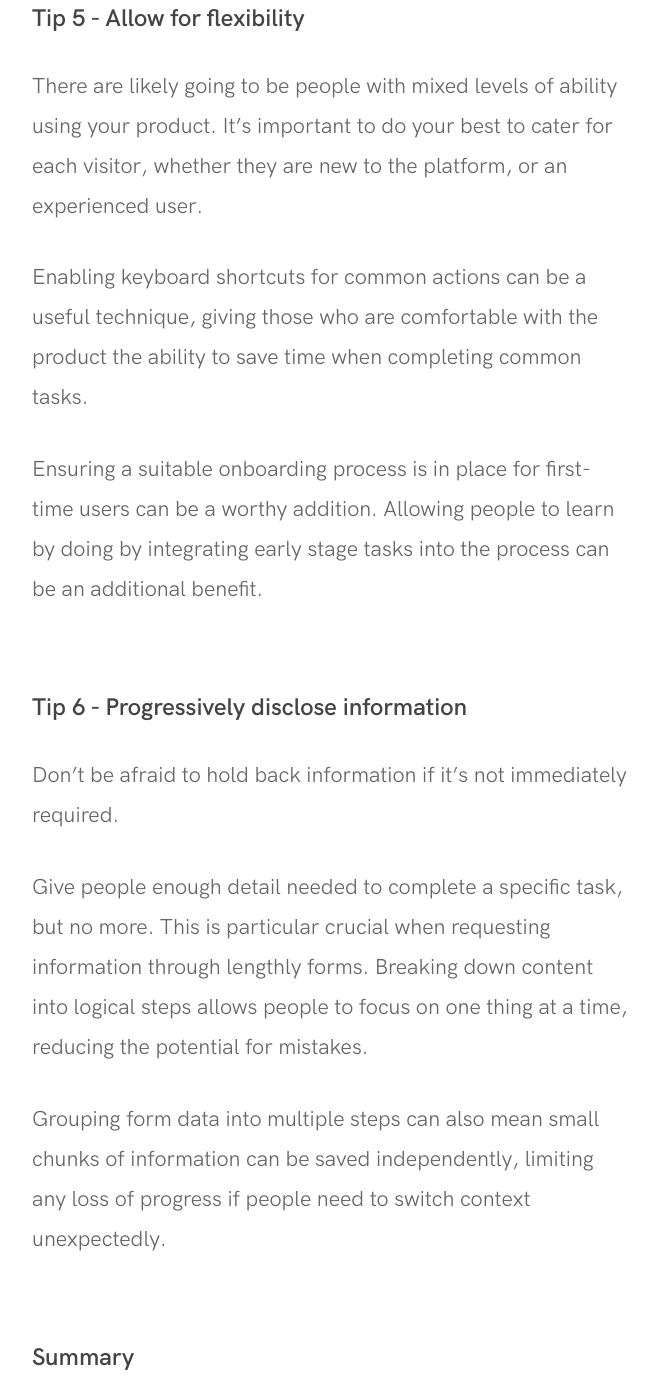
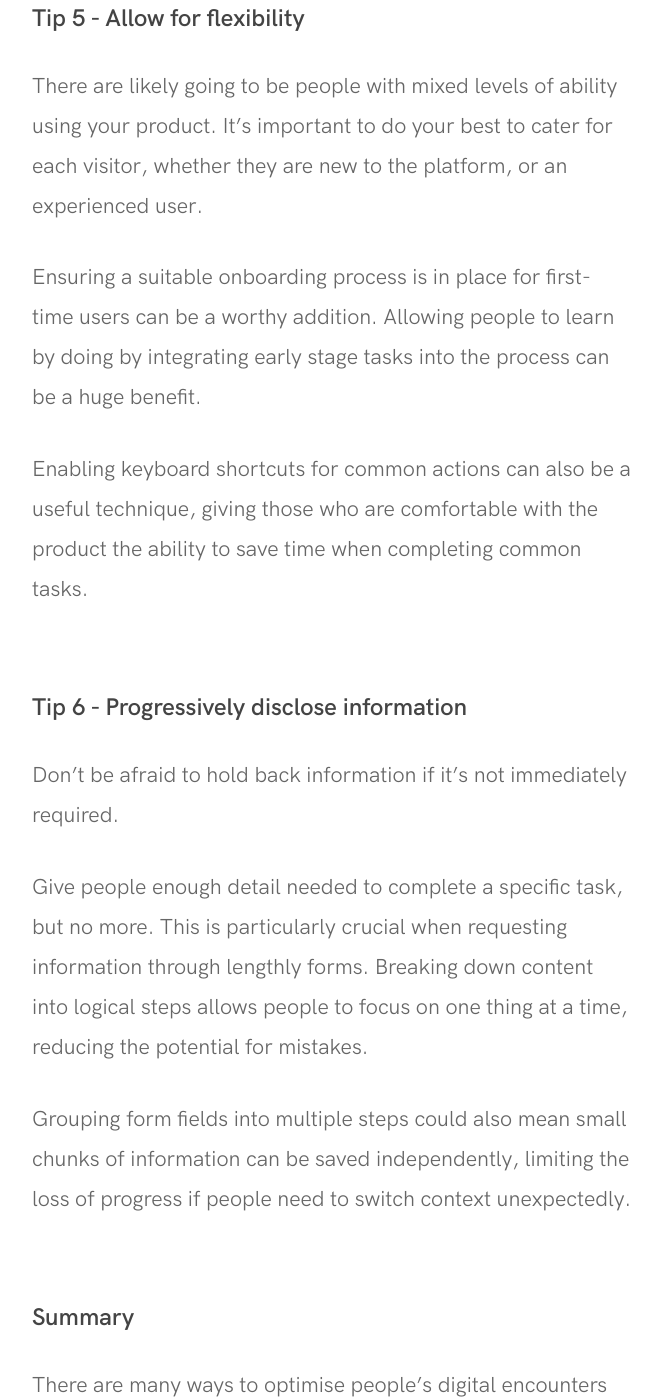
Before and after one commit to timgale/timgale.github.io, a Jekyll site: the page built from _posts/2019-06-11-6-tips-for-effective-product-design.md, in a window 1280 px wide and 1400 px high, scrolled down 3481 px. Shown: the whole window, without its empty margins (308-969 px from the left). Built offline with Jekyll 4.4.1, drawn with Linux system fonts in a browser that asks for light colours; some of the changed text lies outside the part shown.

Commit message:
Update latest post links

```diff
--- a/_posts/2019-06-11-6-tips-for-effective-product-design.md
+++ b/_posts/2019-06-11-6-tips-for-effective-product-design.md
@@ -52,7 +52,7 @@ Everything presented to your users should have a purpose.
 
 Straying away from platform conventions too much can be detrimental to the user experience.
 
-People have become acustomed to expect certain behaviours from inputs and form elements and have likely built up [mental models](https://www.nngroup.com/articles/mental-models/) of how to interact with content across multiple platforms. Applying too much customisation for the sake of form over function could hinder usage and unnecessarily increase [cognitive load](https://www.nngroup.com/articles/minimize-cognitive-load/).
+People have become acustomed to expect certain behaviours from inputs and form elements and have likely built up <a href="https://www.nngroup.com/articles/mental-models/" target="_blank">mental models</a> of how to interact with content across multiple platforms. Applying too much customisation for the sake of form over function could hinder usage and unnecessarily increase <a href="https://www.nngroup.com/articles/minimize-cognitive-load/" target="_blank">cognitive load</a>.
 
 Take advantage of people’s past experiences and use tried and tested patterns.
 
@@ -61,20 +61,20 @@ Take advantage of people’s past experiences and use tried and tested patterns.
 
 There are likely going to be people with mixed levels of ability using your product. It’s important to do your best to cater for each visitor, whether they are new to the platform, or an experienced user.
 
-Enabling keyboard shortcuts for common actions can be a useful technique, giving those who are comfortable with the product the ability to save time when completing common tasks.
+Ensuring a suitable onboarding process is in place for first-time users can be a worthy addition. Allowing people to learn by doing by integrating early stage tasks into the process can be a huge benefit.
 
-Ensuring a suitable onboarding process is in place for first-time users can be a worthy addition. Allowing people to learn by doing by integrating early stage tasks into the process can be an additional benefit.
+Enabling keyboard shortcuts for common actions can also be a useful technique, giving those who are comfortable with the product the ability to save time when completing common tasks.
 
 
 ### Tip 6 - Progressively disclose information
 
 Don’t be afraid to hold back information if it’s not immediately required.
 
-Give people enough detail needed to complete a specific task, but no more. This is particular crucial when requesting information through lengthly forms. Breaking down content into logical steps allows people to focus on one thing at a time, reducing the potential for mistakes.
+Give people enough detail needed to complete a specific task, but no more. This is particularly crucial when requesting information through lengthly forms. Breaking down content into logical steps allows people to focus on one thing at a time, reducing the potential for mistakes.
 
-Grouping form data into multiple steps can also mean small chunks of information can be saved independently, limiting any loss of progress if people need to switch context unexpectedly.
+Grouping form fields into multiple steps could also mean small chunks of information can be saved independently, limiting the loss of progress if people need to switch context unexpectedly.
 
 
 ### Summary
 
-There are many ways to optimise people’s digital experiences depending on your circumstances. Hopefully you can apply these tips to optimise your own users’ experience.
+There are many ways to optimise people’s digital encounters depending on your circumstances. Hopefully you can apply these tips to optimise your own users’ experience.
```
Also changed, not shown: other parts of _posts/2019-06-11-6-tips-for-effective-product-design.md (+8 -8 lines).
